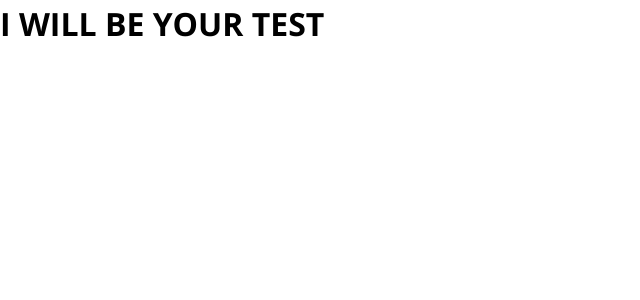
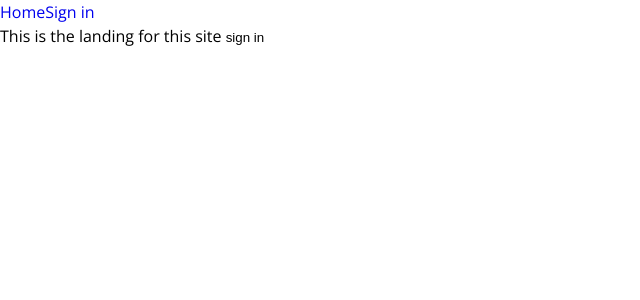
Before and after one commit to AyoMoses/incsub, a React (Create React App) app: page / in a window 1280 px wide. Shown: the top 300 px of the page, without its empty margins (0-640 px from the left). Built offline with nearby package versions, Linux system fonts and the light colour scheme.

Commit message:
add routing for page

```diff
--- a/package.json
+++ b/package.json
@@ -12,6 +12,7 @@
     "@types/react-dom": "^18.0.2",
     "react": "^18.0.0",
     "react-dom": "^18.0.0",
+    "react-router-dom": "^6.3.0",
     "react-scripts": "5.0.1",
     "sass": "^1.50.1",
     "typescript": "^4.6.3",
--- a/src/App.tsx
+++ b/src/App.tsx
@@ -1,14 +1,24 @@
 import React from 'react';
+import { BrowserRouter as Router, Routes, Route, Link } from 'react-router-dom';
 import logo from './logo.svg';
+import ErrorPage from './pages/ErrorPage';
+import SignIn from './pages/Onboarding/SignIn';
+import SignUp from './pages/Onboarding/SignUp';
 import './styles/style.scss';
 
 function App() {
   return (
-    <div className="App">
-      <header className="App-header">
-        <h1>I WILL BE YOUR TEST</h1>
-      </header>
-    </div>
+    <Router>
+    <nav>
+      <Link to='/'>Home</Link>
+      <Link to='/sign-in'>Sign in</Link>
+    </nav>
+      <Routes>
+        <Route path='/' element={<SignUp />} />
+        <Route path='/sign-in' element={<SignIn />} />
+        <Route path='*' element={<ErrorPage />} />
+      </Routes>
+    </Router>
   );
 }
 
--- /dev/null
+++ b/src/pages/ErrorPage.tsx
@@ -0,0 +1,9 @@
+import React from 'react'
+
+function ErrorPage() {
+  return (
+    <div>Hoops! You might have entered a wrong url. Return to sign up now</div>
+  )
+}
+
+export default ErrorPage
--- /dev/null
+++ b/src/pages/Onboarding/SignIn.tsx
@@ -0,0 +1,14 @@
+import React from 'react'
+import { useNavigate } from 'react-router-dom'
+
+function SignIn() {
+    let navigate = useNavigate();
+  return (
+    <div>I am the talked about SignIn page
+
+        <button onClick={() => {navigate('/')}}>sign up</button>
+    </div>
+  )
+}
+
+export default SignIn
--- /dev/null
+++ b/src/pages/Onboarding/SignUp.tsx
@@ -0,0 +1,20 @@
+import React from 'react';
+import { useNavigate } from 'react-router-dom';
+
+function SignUp() {
+  let navigate = useNavigate();
+  return (
+    <div>
+      This is the landing for this site{' '}
+      <button
+        onClick={() => {
+          navigate('/sign-in');
+        }}
+      >
+          sign in
+      </button>
+    </div>
+  );
+}
+
+export default SignUp;
--- a/src/styles/base/_reset.scss
+++ b/src/styles/base/_reset.scss
@@ -20,9 +20,7 @@ body {
   line-height: 1.5;
   margin: 0;
   direction: rtl;
-  /* update text-align value to right;  on latin screens*/
   direction: ltr;
-  /* update text-align value to left; on latin screens*/
   -webkit-font-smoothing: antialiased;
   -moz-osx-font-smoothing: grayscale;
   font-family: $global-font;
@@ -242,7 +240,6 @@ h6 {
   font-family: $global-font;
 }
 
-/* Remove list styles on ul, ol */
 ul,
 ol,
 li {
@@ -284,7 +281,7 @@ button:hover {
   }
 }
 
-// STORYBOOK PADDING REMOVAL
+// STORYBOOK PADDING REMOVAL - BUT FOR THIS TEST I WON'T BE USING STORYBOOK
 .sb-show-main.sb-main-padded {
   padding: 0;
 }
```
Also changed, not shown: src/styles/pages/SignIn.module.scss (added), 1 other file (tests, documents, lock files or other folders).
